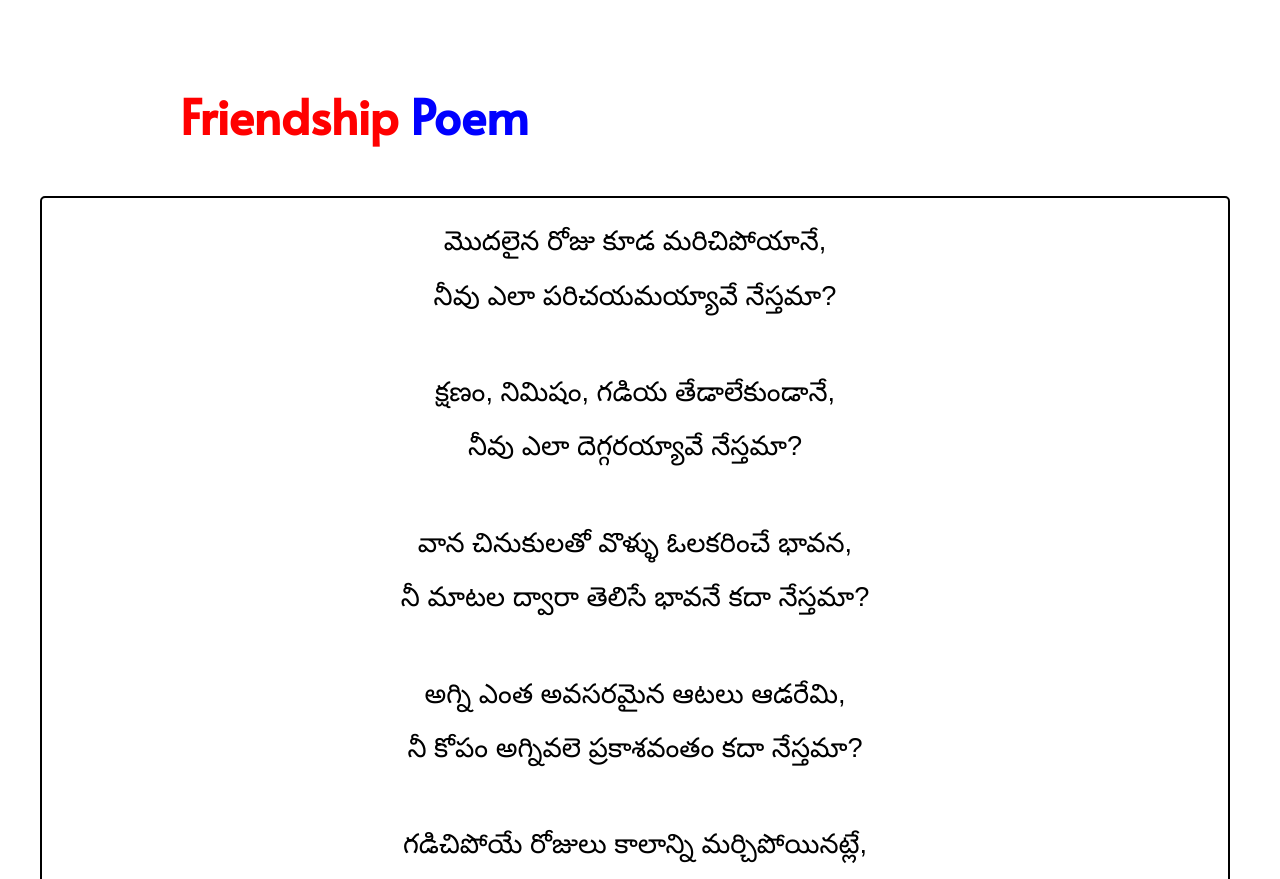
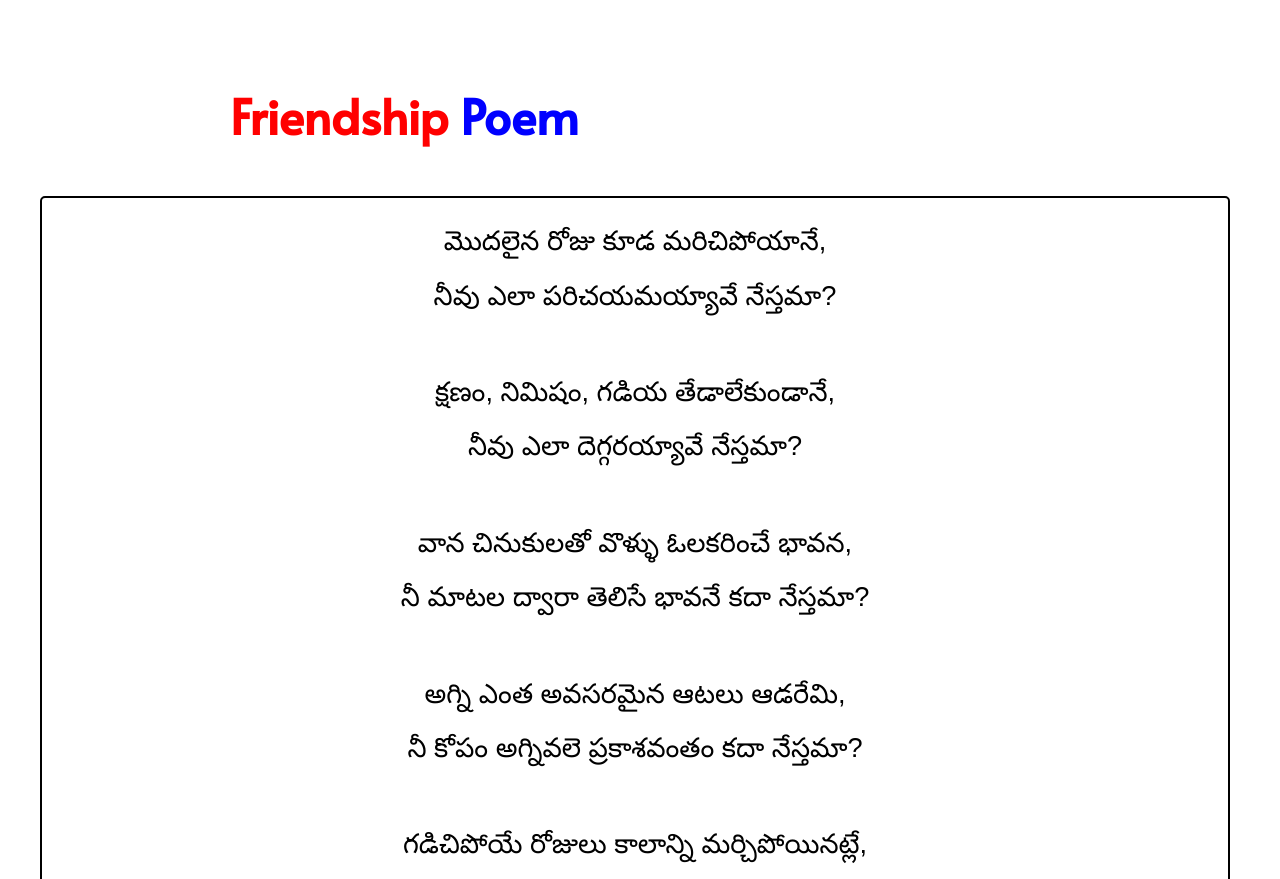
Before and after one commit to Anusha-Macharla/My-Poetry-Website, a plain HTML site: page index.html in a window 1280 px wide. Shown: the part 2013-2892 px from the top of the page. Drawn offline with Linux system fonts and the light colour scheme.

Commit message:
Update index.html

```diff
--- a/index.html
+++ b/index.html
@@ -144,7 +144,7 @@ footer p{
       </div>
 
       <div class="content" style="margin: 0 auto;">
-        <h3 class="title" id="changing-h3" style="margin-left: 180px;">
+        <h3 class="title" id="changing-h3" style="margin-left: 230px;">
     <font color="red">Friendship</font>
     <font color="blue">Poem</font>
 </h3>
```
